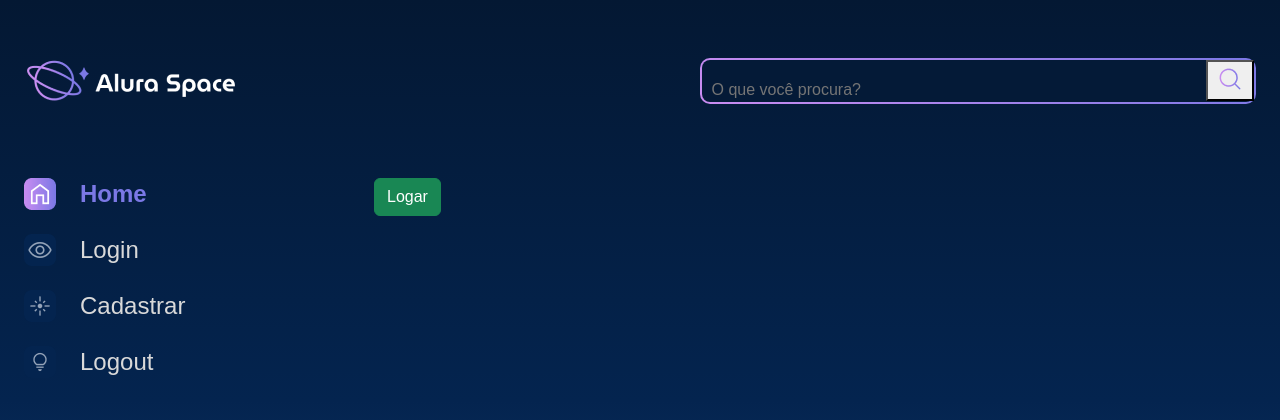
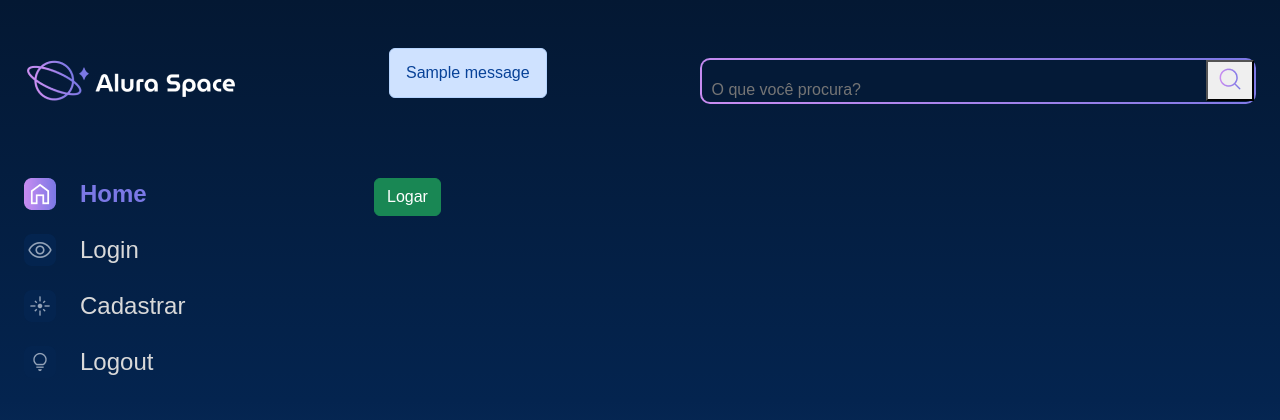
Before and after one commit to DayvysonAlmeida/alura-space, a Django app: template templates/usuarios/login.html in a window 1280 px wide. Shown: the top 420 px of the page. Run offline with Django 3.2, Linux system fonts and the light colour scheme; the template is opened without the code that fills it, so the values that code supplies are empty; tables that the repository leaves empty hold one stand-in row (values such as "Sample post"); one stand-in notice (Sample message) is shown.

Commit message:
alerta de erro de autenticação

```diff
--- a/templates/usuarios/login.html
+++ b/templates/usuarios/login.html
@@ -20,6 +20,11 @@
     <div class="pagina-inicial">
         <header class="cabecalho">
             <img src="{% static '/assets/logo/Logo(2).png' %}" alt="Logo da Alura Space" />
+            {% for message in messages %}
+            <div class="alert alert-primary" role="alert">
+                <p id="messages">{{message}}</p>
+            </div>
+            {% endfor %}
             <div class="cabecalho__busca">
                 <div class="busca__fundo">
                     <form action="{% url 'buscar' %}">
```
